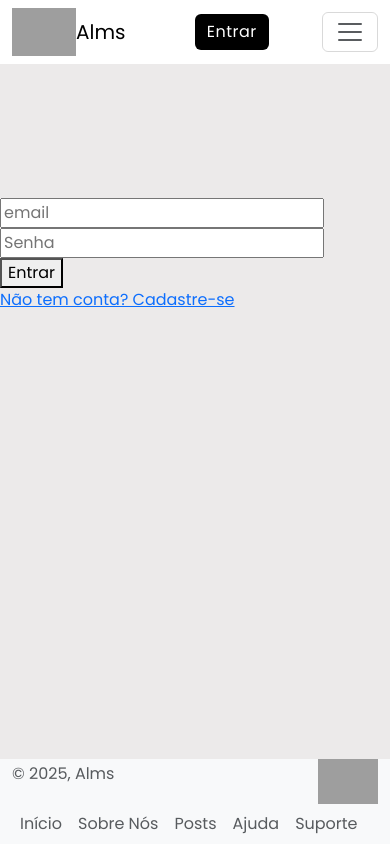
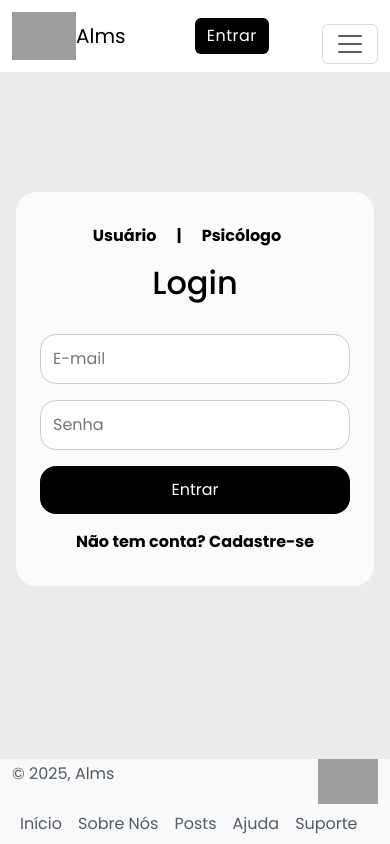
Before and after one commit to lariiscriis/ProjetoGestaoAgil, a Django app: page /login/ in a window 390 px wide. Run offline with Django 4.2, Linux system fonts and the light colour scheme; grey boxes are pictures that could not be loaded.

Commit message:
Login e Cadastro (Front end) feitos, tem bug de responsividade, consertar depois

```diff
--- a/app/forms.py
+++ b/app/forms.py
@@ -6,7 +6,16 @@ class CadastroForm(forms.ModelForm):
         model = Usuario
         fields = ['nome', 'email', 'senha']
         widgets = {
-            'nome': forms.TextInput(attrs={'placeholder': 'Nome'}),
-            'email': forms.EmailInput(attrs={'placeholder': 'Email'}),
-            'senha': forms.PasswordInput(attrs={'placeholder': 'Senha'}),
+            'nome': forms.TextInput(attrs={'placeholder': 'Nome','class': 'input-padrao'}),
+            'email': forms.EmailInput(attrs={'placeholder': 'Email','class': 'input-padrao'}),
+            'senha': forms.PasswordInput(attrs={'placeholder': 'Senha','class': 'input-padrao'}),
         }
+
+class LoginForm(forms.ModelForm):
+    class Meta:
+        model = Usuario
+        fields = ['email', 'senha']
+        widgets = {
+            'email': forms.EmailInput(attrs={'placeholder': 'Email', 'class': 'input-padrao'}),
+            'senha': forms.PasswordInput(attrs={'placeholder': 'Senha','class': 'input-padrao'}),
+        }
--- /dev/null
+++ b/app/static/css/login_cadastro_base.css
@@ -0,0 +1,291 @@
+:root {
+    --cor-principal: #000;
+    --cor-secundaria: #fff;
+}
+
+* {
+    margin: 0;
+    padding: 0;
+    box-sizing: border-box;
+}
+
+body {
+    font-family: 'Segoe UI', sans-serif;
+    color: var(--cor-principal);
+    height: 100vh;
+    overflow: hidden;
+}
+
+.tela {
+    display: flex;
+    flex-direction: row;
+    height: 100vh;
+  }
+
+  .imagem {
+    flex: 1;
+    position: relative;
+    background: #eceaea;
+    overflow: hidden;
+  }
+
+  .onda {
+    position: absolute;
+    top: 0;
+    right: -1px;
+    width: 100%;
+    height: 100%;
+    transform: rotate(90deg);
+    z-index: 2;
+  }
+
+.formulario-container {
+    flex: 1;
+    display: flex;
+    flex-direction: column;
+    justify-content: center;
+    align-items: center;
+    padding: 3rem;
+    position: relative;
+}
+
+.fundo{
+    position: absolute;
+    background-color: rgba(255, 255, 255, 0.8);
+    border-radius: 20px;
+    box-shadow: 0 6px 12px rgba(0, 0, 0, 0.15);
+    width: 500px;
+    height: 550px;
+    display: flex;
+    flex-direction: column;
+    justify-content: center;
+    align-items: center;
+    padding: 3rem;
+}
+
+label{
+    display: none;
+}
+
+.navegacao {
+    position: static;
+    text-align: center;
+    margin-bottom: 1rem;
+}
+
+.navegacao a {
+    color: var(--cor-principal);
+    text-decoration: none;
+    margin-right: 1rem;
+    font-weight: bold;
+    transition: 0.3s;
+}
+
+.navegacao a:hover {
+    color: gray;
+}
+
+.alternar-tipo {
+    position: absolute;
+    top: 2rem;
+    right: 3rem;
+    font-size: 1rem;
+}
+
+.alternar-tipo a {
+    color: var(--cor-principal);
+    text-decoration: none;
+    margin: 0 0.5rem;
+    font-weight: bold;
+    transition: 0.3s;
+}
+
+.alternar-tipo a:hover {
+    color: gray;
+}
+
+.formulario {
+    width: 100%;
+    max-width: 400px;
+    display: none;
+    flex-direction: column;
+}
+
+.formulario.ativo {
+    display: flex;
+}
+
+h2 {
+    margin-bottom: 1rem;
+    font-size: 2rem;
+    text-align: center;
+}
+
+input, button {
+    padding: 0.75rem;
+    margin-top: 1rem;
+    border: 1px solid #ccc;
+    border-radius: 1rem;
+    font-size: 1rem;
+}
+
+
+button {
+    background-color: var(--cor-principal);
+    color: var(--cor-secundaria);
+    border: none;
+    cursor: pointer;
+    transition: 0.3s;
+}
+
+button:hover {
+    background-color: #333;
+}
+
+.alternar-acao {
+    margin-top: 1rem;
+    text-align: center;
+}
+
+.alternar-acao a {
+    color: var(--cor-principal);
+    text-decoration: none;
+    font-weight: bold;
+}
+
+.alternar-acao a:hover {
+    color: gray;
+}
+
+@media (max-width: 768px) {
+    .tela {
+        flex-direction: column;
+        height: auto;
+    }
+
+    .imagem {
+        display: none;
+    }
+
+    .onda {
+        display: none;
+
+    }
+
+    .formulario-container {
+        top: 10em;
+        padding: 2rem 1rem;
+        height: auto;
+    }
+
+    .fundo {
+        width: 100%;
+        height: auto;
+        padding: 2rem 1.5rem;
+        position: static;
+        box-shadow: none;
+    }
+
+    .alternar-tipo {
+        position: static;
+        text-align: center;
+        margin-top: 1rem;
+    }
+
+    .navegacao {
+        position: static;
+        text-align: center;
+        margin-bottom: 1rem;
+    }
+}
+
+@media (min-width: 769px) and (max-width: 1200px) {
+    .tela {
+        flex-direction: row;
+        height: 100vh;
+    }
+
+    .formulario-container {
+        padding: 2rem;
+    }
+
+    .fundo {
+        width: 90%;
+        max-width: 450px;
+        height: auto;
+        padding: 2rem;
+    }
+
+    .formulario {
+        max-width: 100%;
+    }
+
+    h2 {
+        font-size: 1.8rem;
+    }
+
+    .alternar-tipo {
+        top: 1rem;
+        right: 1rem;
+        font-size: 0.9rem;
+    }
+
+    .navegacao {
+        top: -2rem;
+        font-size: 0.9rem;
+    }
+
+    input, button {
+        font-size: 0.95rem;
+        padding: 0.65rem;
+    }
+
+    .imagem{
+        display: none;
+    }
+
+    .onda {
+        display: none;
+    }
+}
+
+@media (min-width: 1201px) {
+    .tela {
+        flex-direction: row;
+        height: 100vh;
+    }
+
+    .formulario-container {
+        padding: 3rem;
+    }
+
+    .fundo {
+        width: 500px;
+        height: auto;
+        padding: 3rem;
+    }
+
+    .formulario {
+        max-width: 100%;
+    }
+
+    h2 {
+        font-size: 2rem;
+    }
+
+    .alternar-tipo {
+        top: 2rem;
+        right: 3rem;
+        font-size: 1rem;
+    }
+
+    .navegacao {
+        top: -3rem;
+        font-size: 1rem;
+    }
+
+    input, button {
+        font-size: 1rem;
+        padding: 0.75rem;
+    }
+}
--- a/app/templates/login.html
+++ /dev/null
@@ -1,22 +0,0 @@
-{% extends 'template.html' %}
-{% load static %}
-
-{% block titulo %} Novo Usuário {% endblock %}
-
-{% block conteudo %}
-
-<h2>Login</h2>
-<form method="post" style="margin-top: 20vh;" action="{% url 'login' %}" id="ContainerLogin">
-    {% if error %}
-        <p style="color: red;">{{ error }}</p>
-    {% endif %}
-    {% csrf_token %}
-    <input type="email" name="email" placeholder="email" required>
-    <input type="password" name="senha" placeholder="Senha" required>
-    <button type="submit">Entrar</button>
-</form>
-<a href="{% url 'cadastro' %}">Não tem conta? Cadastre-se</a>
-
-
-
-{% endblock %}
--- /dev/null
+++ b/app/templates/login_cadastro_base.html
@@ -0,0 +1,118 @@
+{% extends 'template.html' %}
+{% load static %}
+
+
+
+    {% block head %}
+
+    <link rel="stylesheet" href="{% static 'css/login_cadastro_base.css' %}">
+    {% endblock %}
+
+
+    {% block conteudo %}
+
+    <div class="tela">
+        <div class="imagem">
+
+            <svg viewBox="0 0 500 150" preserveAspectRatio="none" class="onda">
+              <path d="M0,0 C150,100 350,0 500,100 L500,150 L0,150 Z" fill="#fff" />
+            </svg>
+          </div>
+
+          <div class="formulario-container">
+            <div class="fundo">
+            <div class="navegacao">
+                <a href="#" onclick="setTipo('usuario')">Usuário</a>
+                <a class="separador">|</a>
+                <a href="#" onclick="setTipo('psicologo')">Psicólogo</a>
+            </div>
+
+
+
+            <!-- FORM LOGIN USUÁRIO -->
+            {% if action == 'login' %}
+            <form method="post" action="?action=login" class="formulario" id="login-usuario">
+                {% csrf_token %}
+                <h2>Login</h2>
+                {% if error %}
+                    <p style="color: red; text-align: center;">{{ error }}</p>
+                {% endif %}
+                <input type="email" name="email" placeholder="E-mail" required>
+                <input type="password" name="senha" placeholder="Senha" required>
+                <button type="submit">Entrar</button>
+                <div class="alternar-acao">
+                    <a href="?action=cadastro" onclick="setAcao('cadastro')">Não tem conta? Cadastre-se</a>
+                </div>
+            </form>
+            {% endif %}
+
+            <!-- FORM CADASTRO USUÁRIO -->
+            {% if action == 'cadastro' %}
+            <form method="POST" action="?action=cadastro" class="formulario" id="cadastro-usuario">
+                {% csrf_token %}
+                <h2>Cadastro</h2>
+                <!-- <input type="text" name="nome" placeholder="Nome">
+                <input type="email" name="email" placeholder="Email">
+                <input type="password" name="senha" placeholder="Senha">-->
+                    <!-- {{ form.as_p }} -->
+                    {{ form.nome }}
+                    {{ form.email }}
+                    {{ form.senha }}
+                <button type="submit">Cadastrar</button>
+                <div class="alternar-acao">
+                    <a href="?action=login" onclick="setAcao('login')">Já tem conta? Faça login</a>
+                </div>
+            </form>
+            {% endif %}
+            <!-- FORM LOGIN PSICÓLOGO -->
+            <form class="formulario" id="login-psicologo">
+                <h2>Login Psicólogo</h2>
+                <input type="text" placeholder="CRP">
+                <input type="email" placeholder="E-mail">
+                <input type="password" placeholder="Senha">
+                <button type="submit">Entrar</button>
+                <div class="alternar-acao">
+                    <a href="#" onclick="setAcao('cadastro')">Não tem conta? Cadastre-se</a>
+                </div>
+            </form>
+
+            <!-- FORM CADASTRO PSICÓLOGO -->
+            <form class="formulario" id="cadastro-psicologo">
+                <h2>Cadastro Psicólogo</h2>
+                <input type="text" placeholder="Nome">
+                <input type="email" placeholder="E-mail">
+                <input type="text" placeholder="CRP">
+                <input type="text" placeholder="Área de atuação">
+                <input type="password" placeholder="Senha">
+                <button type="submit">Cadastrar</button>
+                <div class="alternar-acao">
+                    <a href="#" onclick="setAcao('login')">Já tem conta? Faça login</a>
+                </div>
+            </form>
+        </div>
+        </div>
+    </div>
+
+    <script>
+        let tipo = 'usuario';
+        let acao = '{{ action }}';
+
+        function atualizarForm() {
+            document.querySelectorAll('.formulario').forEach(f => f.classList.remove('ativo'));
+            const form = document.getElementById(`${acao}-${tipo}`);
+            if (form) form.classList.add('ativo');
+        }
+
+        function setTipo(novoTipo) {
+            tipo = novoTipo;
+            atualizarForm();
+        }
+
+        function setAcao(novaAcao) {
+            acao = novaAcao;
+            atualizarForm();
+        }
+
+        document.addEventListener('DOMContentLoaded', atualizarForm);
+    </script>
+    {% endblock %}
--- a/app/templates/usuarios.html
+++ b/app/templates/usuarios.html
@@ -7,7 +7,7 @@
 {% block titulo %} Index {% endblock %}
 
 {% block conteudo %}
-    <a href="{% url 'cadastro'%}">Cadastre-se</a>
+    <a href="#"> Cadastre-se</a>
     <a href="{% url 'login'%}">login</a>
 
     <h1 id="h1Usuarios">Usuários</h1>
--- a/app/urls.py
+++ b/app/urls.py
@@ -5,7 +5,7 @@ from . import views
 urlpatterns = [
     path('', views.app, name='app'),
     path('ajuda/', views.linkAjuda, name='linkAjuda'),
-    path('cadastro/', views.cadastro, name='cadastro'),
+    # path('cadastro/', views.cadastro, name='cadastro'),
     path('login/', views.login_view, name='login'),
     path('usuarios', views.exibirUsuarios , name = "exibirUsuarios"),
 
--- a/app/views.py
+++ b/app/views.py
@@ -2,7 +2,7 @@ from django.shortcuts import render,redirect
 from django.template import loader
 from django.http import HttpResponse
 
-from .forms import CadastroForm
+from .forms import CadastroForm, LoginForm
 from django.contrib.auth import authenticate, login
 from django.contrib.auth.hashers import make_password, check_password
 from .models import Usuario
@@ -13,30 +13,65 @@ def app(request):
 def linkAjuda(request):
     return render(request, 'ajuda.html')
 
-def cadastro(request):
-    userForm = CadastroForm(request.POST or None)
-    if request.method == 'POST':
-        if userForm.is_valid():
-            emailForm = userForm.cleaned_data.get('email')
-            if Usuario.objects.filter(email=emailForm).exists():
-                userForm.add_error('email', 'Email já cadastrado.')
-            else:
-                usuario = userForm.save(commit=False)
-                usuario.senha = make_password(usuario.senha)
-                usuario.save()
-                return redirect("exibirUsuarios")
-    return render(request, 'cadastro.html', {'form': userForm})
+
+
+# def cadastro(request):
+#     userForm = CadastroForm(request.POST or None)
+
+#     if request.method == 'POST':
+#         if userForm.is_valid():
+#             emailForm = userForm.cleaned_data.get('email')
+
+#             if Usuario.objects.filter(email=emailForm).exists():
+#                 userForm.add_error('email', 'Email já cadastrado.')
+#             else:
+#                 usuario = userForm.save(commit=False)
+#                 usuario.senha = make_password(usuario.senha)
+#                 usuario.save()
+#                 return redirect("exibirUsuarios")
+
+#     return render(request, 'login_cadastro_base.html', {'form': userForm, 'action': 'login'})
 
 def login_view(request):
-    if request.method == 'POST':
-        email = request.POST['email']
-        senha = request.POST['senha']
-        usuario = Usuario.objects.get(email=email)
-        if check_password(senha, usuario.senha):
-            request.session['usuario_id'] = usuario.id
-            return redirect('exibirUsuarios')
+    error = None
+    action = request.GET.get('action', 'login')
+    if action == 'login':
+        # Formulário de Login
+        loginForm = LoginForm(request.POST or None)
 
-    return render(request, 'login.html')
+        if request.method == 'POST' and loginForm.is_valid():
+            email = loginForm.cleaned_data['email']
+            senha = loginForm.cleaned_data['senha']
+
+            try:
+                usuario = Usuario.objects.get(email=email)
+
+                if check_password(senha, usuario.senha):
+                    request.session['usuario_id'] = usuario.id
+                    return redirect('exibirUsuarios')
+                else:
+                    error = 'Senha incorreta.'
+            except Usuario.DoesNotExist:
+                error = 'Usuário não encontrado.'
+
+        return render(request, 'login_cadastro_base.html', {'form': loginForm, 'error': error, 'action': 'login'})
+
+    elif action == 'cadastro':
+        # Formulário de Cadastro
+        userForm = CadastroForm(request.POST or None)
+        if request.method == 'POST':
+            if userForm.is_valid():
+                emailForm = userForm.cleaned_data.get('email')
+
+                if Usuario.objects.filter(email=emailForm).exists():
+                    userForm.add_error('email', 'Email já cadastrado.')
+                else:
+                    usuario = userForm.save(commit=False)
+                    usuario.senha = make_password(usuario.senha)
+                    usuario.save()
+                    return redirect('exibirUsuarios')
+
+        return render(request, 'login_cadastro_base.html', {'form': userForm, 'error': error,'action': 'cadastro'})
 
 
 def exibirUsuarios(request):
```
Also changed, not shown: app/templates/cadastro.html (deleted, +0 -19 lines), app/static/assets/images/onda.svg (added).
